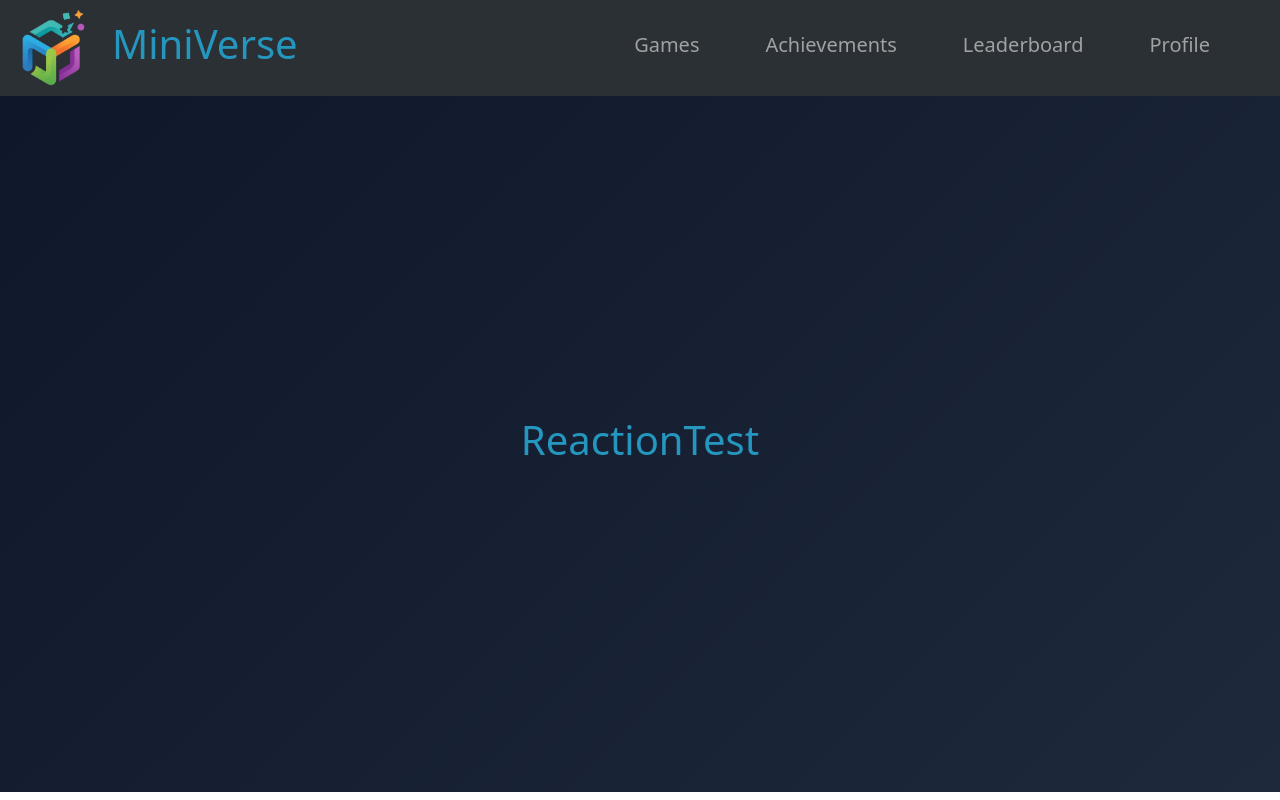
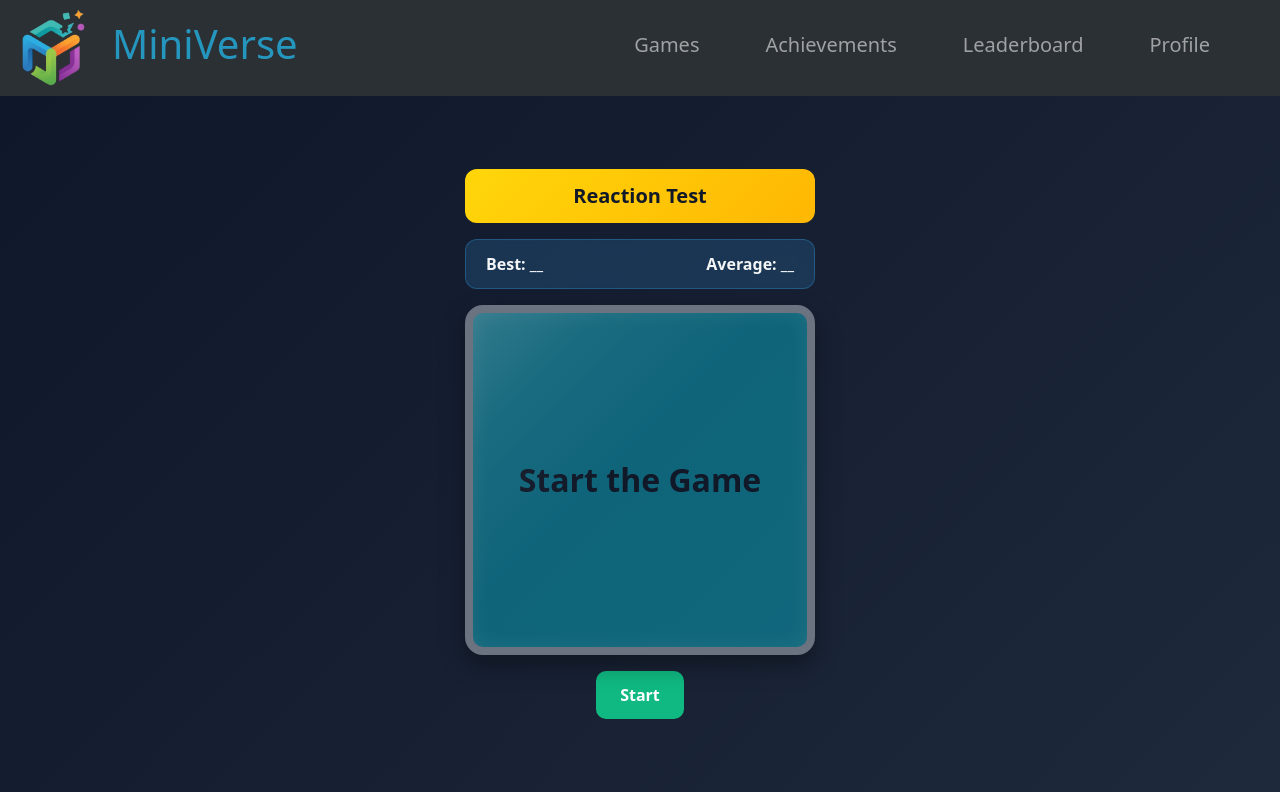
Before and after one commit to Mayank171006/miniverse, a React (Vite) app: page /reaction_test in a window 1280 px wide. Built offline with nearby package versions, Linux system fonts and the light colour scheme.

Commit message:
Add Reaction Test Game

```diff
--- /dev/null
+++ b/src/games/ReactionTest/ReactionTest.css
@@ -0,0 +1,134 @@
+.reaction-test-container {
+  display: flex;
+  flex-direction: column;
+  align-items: center;
+  gap: 1rem;
+}
+.reaction-title-box {
+  width: 350px;
+  display: flex;
+  justify-content: center;
+  align-items: center;
+  padding: 12px 20px;
+  border-radius: 12px;
+  color: #111827;
+  font-weight: 800;
+  font-size: 20px;
+  background: linear-gradient(135deg, #ffd60a, #ffb703);
+}
+.score-board {
+  width: 350px;
+  display: flex;
+  justify-content: space-between;
+  padding: 12px 20px;
+  border-radius: 12px;
+  background: rgba(52, 152, 219, 0.2);
+  backdrop-filter: blur(8px);
+  border: 1px solid rgba(52, 152, 219, 0.35);
+  color: #f3f4f6;
+  font-weight: 600;
+}
+.screen {
+  width: 350px;
+  height: 350px;
+  display: flex;
+  flex-direction: column;
+  justify-content: center;
+  align-items: center;
+
+  padding: 12px 20px;
+  box-sizing: border-box;
+
+  color: #111827;
+  font-weight: 600;
+
+  border: 8px solid #6b7280;
+  border-radius: 18px;
+
+  box-shadow:
+    inset 0 0 20px rgba(255, 255, 255, 0.08),
+    0 10px 25px rgba(0, 0, 0, 0.35);
+
+  overflow: hidden;
+  position: relative;
+}
+.screen::before {
+  content: "";
+  position: absolute;
+  inset: 0;
+
+  background: linear-gradient(
+    135deg,
+    rgba(255, 255, 255, 0.15) 0%,
+    rgba(255, 255, 255, 0.05) 20%,
+    transparent 45%
+  );
+
+  pointer-events: none;
+}
+.screen.start {
+  background: rgba(0, 229, 255, 0.35);
+}
+
+.screen.wait {
+  background: rgba(255, 59, 48, 0.65);
+}
+
+.screen.ready {
+  background: rgba(46, 204, 113, 0.75);
+  box-shadow: 0 0 25px rgba(46, 204, 113, 0.6);
+  cursor: pointer;
+}
+
+.screen.result,
+.screen.early {
+  background: rgba(52, 152, 219, 0.65);
+}
+
+.result-time {
+  font-size: 2rem;
+  font-weight: 800;
+}
+
+.result-comment {
+  margin-top: 10px;
+  font-size: 1.4rem;
+}
+
+@media (max-width: 400px) {
+  .score-board,
+  .screen,
+  .reaction-title-box {
+    width: 300px;
+  }
+  .screen {
+    height: 250px;
+  }
+}
+
+.button {
+  padding: 12px 24px;
+  color: white;
+  border: none;
+  border-radius: 10px;
+
+  font-size: 1rem;
+  font-weight: 600;
+
+  cursor: pointer;
+}
+.button.start,
+.button.again {
+  background: #10b981;
+}
+.button.wait {
+  visibility: hidden;
+}
+.button.start:hover,
+.button.again:hover {
+  transform: translateY(-2px);
+}
+
+.button {
+  transition: all 0.2s ease;
+}
--- a/src/games/ReactionTest/ReactionTest.jsx
+++ b/src/games/ReactionTest/ReactionTest.jsx
@@ -1,4 +1,87 @@
+import { useEffect, useRef, useState } from "react";
+import "./ReactionTest.css";
+import { randomTimeGenerator, getReactionMessage } from "./utils";
 const ReactionTest = () => {
-  return <h1>ReactionTest</h1>;
+  const [best, setBest] = useState("__");
+  const [totalTime, setTotalTime] = useState(0);
+  const [message, setMessage] = useState("Start the Game");
+  const [screenState, setScreenState] = useState("start");
+  const [buttonState, setButtonState] = useState("start");
+  const [gamesCount, setGamesCount] = useState(0);
+  const [reactionComment, setReactionComment] = useState("");
+
+  const startTimeRef = useRef(null);
+  const timeoutRef = useRef(null);
+
+  useEffect(() => {
+    return () => clearTimeout(timeoutRef.current);
+  }, []);
+
+  const startGame = () => {
+    clearTimeout(timeoutRef.current);
+
+    setScreenState("wait");
+    setMessage("Wait for Green...");
+    setButtonState("wait");
+    const waitTime = randomTimeGenerator();
+
+    timeoutRef.current = setTimeout(() => {
+      setScreenState("ready");
+      setMessage("CLICK THE SCREEN NOW!!!!");
+
+      startTimeRef.current = Date.now();
+    }, waitTime);
+  };
+
+  const handleClickScreen = () => {
+    if (screenState === "wait") {
+      clearTimeout(timeoutRef.current);
+
+      setMessage("❌ Too Early!!");
+      setScreenState("early");
+      setButtonState("again");
+    }
+    if (screenState === "ready") {
+      const reactionTime = Date.now() - startTimeRef.current;
+      const comment = getReactionMessage(reactionTime);
+
+      setReactionComment(comment);
+      setMessage(`${reactionTime} ms`);
+      setScreenState("result");
+      setButtonState("again");
+
+      if (best === "__" || reactionTime < best) setBest(reactionTime);
+      setTotalTime((prev) => prev + reactionTime);
+      setGamesCount((prev) => prev + 1);
+    }
+  };
+
+  const avg = gamesCount === 0 ? null : totalTime / gamesCount;
+
+  return (
+    <div className="reaction-test-container">
+      <div className="reaction-title-box">
+        <span>Reaction Test</span>
+      </div>
+      <div className="score-board">
+        <span> Best: {best == "__" ? `${best}` : `${best} ms`} </span>
+        <span> Average: {avg == null ? `__` : `${avg.toFixed(2)} ms`}</span>
+      </div>
+      <div className={`screen ${screenState}`} onClick={handleClickScreen}>
+        <span className="result-time">{message}</span>
+
+        {screenState === "result" && (
+          <span className="result-comment">{reactionComment}</span>
+        )}
+      </div>
+      <button
+        className={`button ${buttonState}`}
+        onClick={startGame}
+        disabled={screenState === "wait"}
+      >
+        {buttonState == "start" ? "Start" : "Play Again"}
+      </button>
+    </div>
+  );
 };
 export default ReactionTest;
--- /dev/null
+++ b/src/games/ReactionTest/utils.js
@@ -0,0 +1,12 @@
+export const randomTimeGenerator = () => {
+  return 2000 + Math.floor(Math.random() * 3000);
+};
+
+export const getReactionMessage = (time) => {
+  if (time < 180) return "⚡ Lightning Fast!";
+  if (time < 250) return "🔥 Amazing Reflexes!";
+  if (time < 350) return "🎯 Sharp Reactions!";
+  if (time < 500) return "👍 Pretty Good!";
+  if (time < 700) return "🐌 A Bit Slow!";
+  return "⏰ Too Late!";
+};
```
